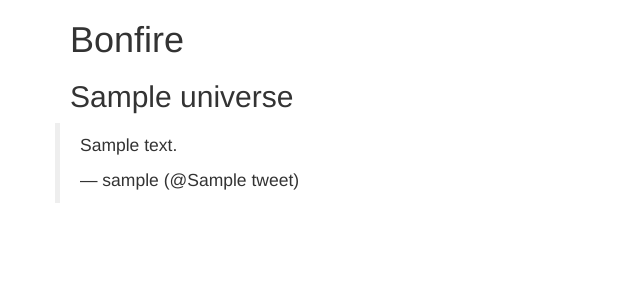
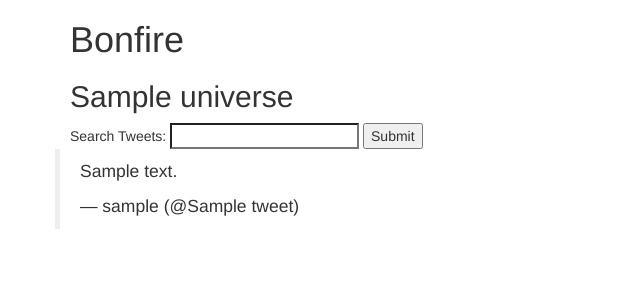
Before and after one commit to NUKnightLab/bonfire, a Flask app: template web/flaskapp/templates/home.html in a window 1280 px wide. Shown: the top 300 px of the page, without its empty margins (0-640 px from the left). Run offline with Flask 2, Linux system fonts and the light colour scheme; the template is opened without the code that fills it: most values are stand-ins (such as "Sample title", 1, 10 or a date in 2020); some libraries are stand-ins or nearby versions.

Commit message:
Adds basic interface for tweet search to app

```diff
--- a/bonfire/db.py
+++ b/bonfire/db.py
@@ -187,7 +187,7 @@ def get_universe_tweets(universe, size=100):
         body={}, size=size)
     return [tweet['_source'] for tweet in res['hits']['hits']]
 
-def search_tweets(universe, query, size=100):
+def search_universe_tweets(universe, query, size=100):
     """Search text of all tweets in a given universe for a given string,
     or a custom match query."""
     if isinstance(query, basestring):
--- a/web/flaskapp/app.py
+++ b/web/flaskapp/app.py
@@ -1,15 +1,19 @@
 import sys
-from flask import Flask, render_template
-from bonfire.db import get_universe_tweets
+from flask import Flask, render_template, request
+from bonfire.db import get_universe_tweets, search_universe_tweets
 
 app = Flask(__name__)
 
 
 @app.route("/")
 def home():
+    if 'tweetsearch' in request.args:
+        tweets = search_universe_tweets(universe, request.args.get('tweetsearch'), size=20)
+    else:
+        tweets = get_universe_tweets(universe, size=20)
     return render_template('home.html',
         universe=universe,
-        tweets = get_universe_tweets(universe, size=20),
+        tweets = tweets,
     )
 
 
--- a/web/flaskapp/templates/home.html
+++ b/web/flaskapp/templates/home.html
@@ -21,6 +21,13 @@
       <div class="span12">
         <h1>Bonfire</h1>
         <h2>{{ universe }}</h2>
+
+        <div id="searchbox">
+          <form action="" name="search">
+            Search Tweets: <input type="search" name="tweetsearch">
+            <input type="submit">
+          </form>
+        </div>
 
         <div id="tweets">
 
```
